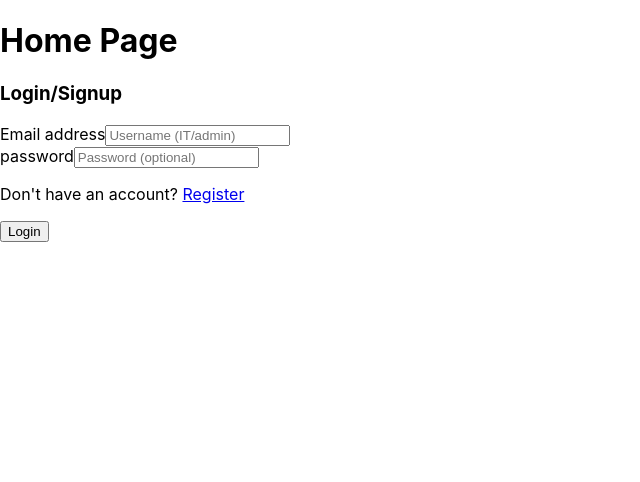
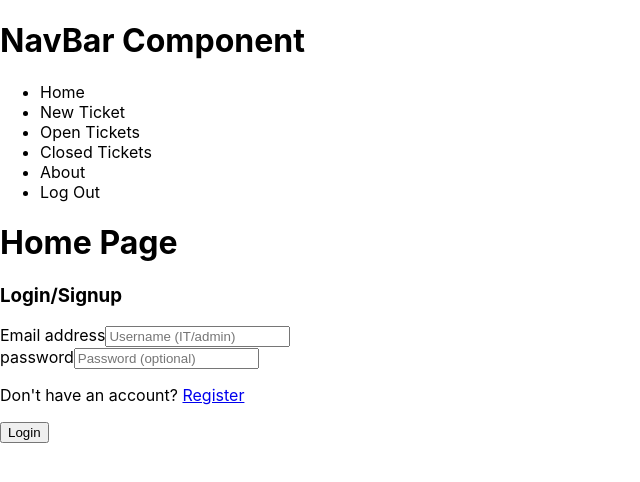
Before and after one commit to 4564831/tickets, a React (Create React App) app: page / in a window 1280 px wide. Shown: the top 482 px of the page, without its empty margins (0-640 px from the left). Built offline with nearby package versions, Linux system fonts and the light colour scheme.

Commit message:
add navbar component for routing

```diff
--- a/src/App.js
+++ b/src/App.js
@@ -18,10 +18,14 @@ import IAbout from './pages/ITSide/ITAbout'
 import IOpenTicket from './pages/ITSide/ITOpenTickets'
 import IClosedTicket from './pages/ITSide/ITClosedTickets'
 
+import Header from './components/Header';
+
 //npm i react-router-dom
 
 function App() {
   return (
+    <>
+      <Header/>
       <Routes>
         <Route path="/" element={<MainPage/>}/>
         <Route path="/login" element={<Login/>}/>
@@ -41,6 +45,7 @@ function App() {
         <Route path="/Y2xpZW50Y2xvc2VkdGlja2V0" element={<UClosedTicket/>}/>
         <Route path="/Y2xpZW50YWJvdXQ=" element={<UAbout/>}/>
       </Routes>
+    </>
   );
 }
 
--- /dev/null
+++ b/src/components/Header.js
@@ -0,0 +1,27 @@
+import { useLocation, useNavigate } from "react-router-dom";
+export default function Header() {
+  const location = useLocation();
+  const navigate = useNavigate();
+  function pathMatchRoute(route) {
+    if (route === location.pathname) {
+      return true;
+    }
+  }
+  return (
+    <div>
+      <header>
+        <h1>NavBar Component</h1>
+        <div>
+          <ul>
+            <li onClick={()=>navigate("/")}>Home</li>
+            <li onClick={()=>navigate("/new")}>New Ticket</li>
+            <li onClick={()=>navigate("/open")}>Open Tickets</li>
+            <li onClick={()=>navigate("/closed")}>Closed Tickets</li>
+            <li onClick={()=>navigate("/about")}>About</li>
+            <li onClick={()=>navigate("/")}>Log Out</li>
+          </ul>
+        </div>
+      </header>
+    </div>
+  );
+}
```
Lines whose indentation alone changed are shown as unchanged.
